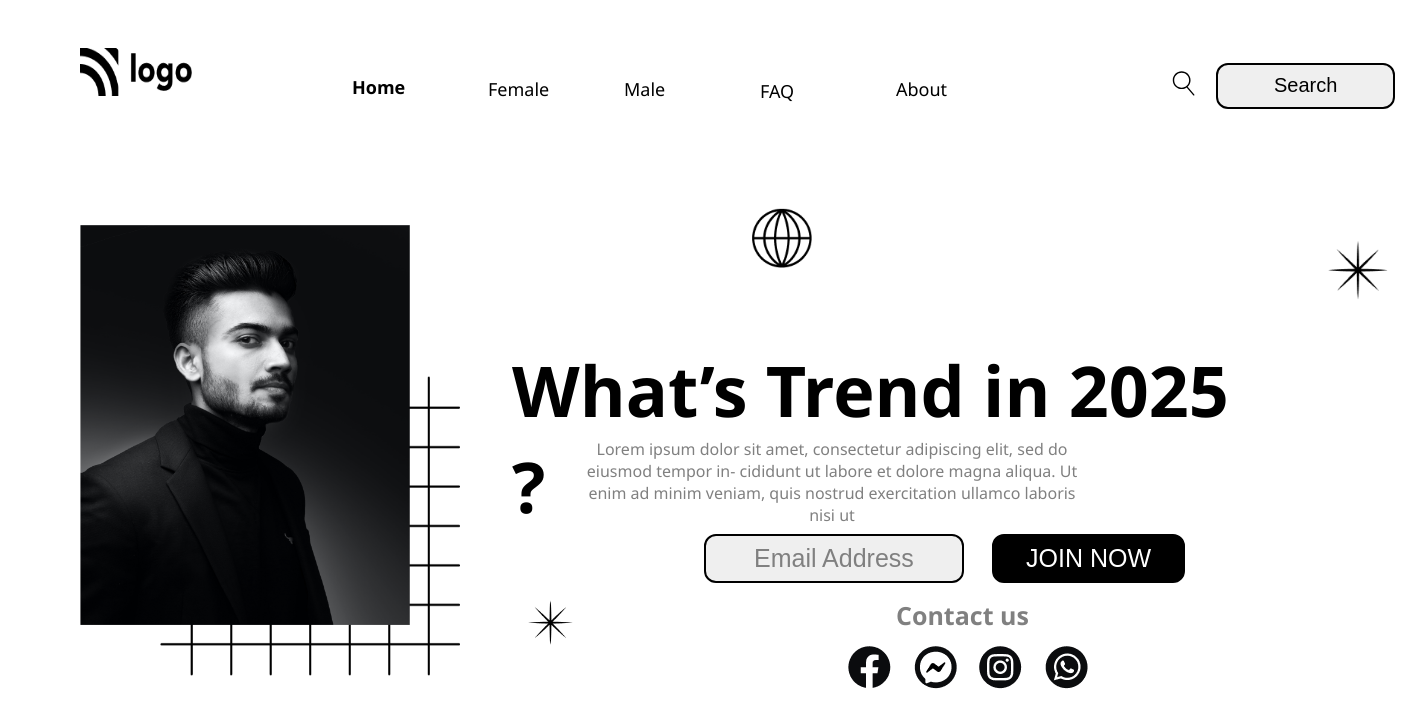
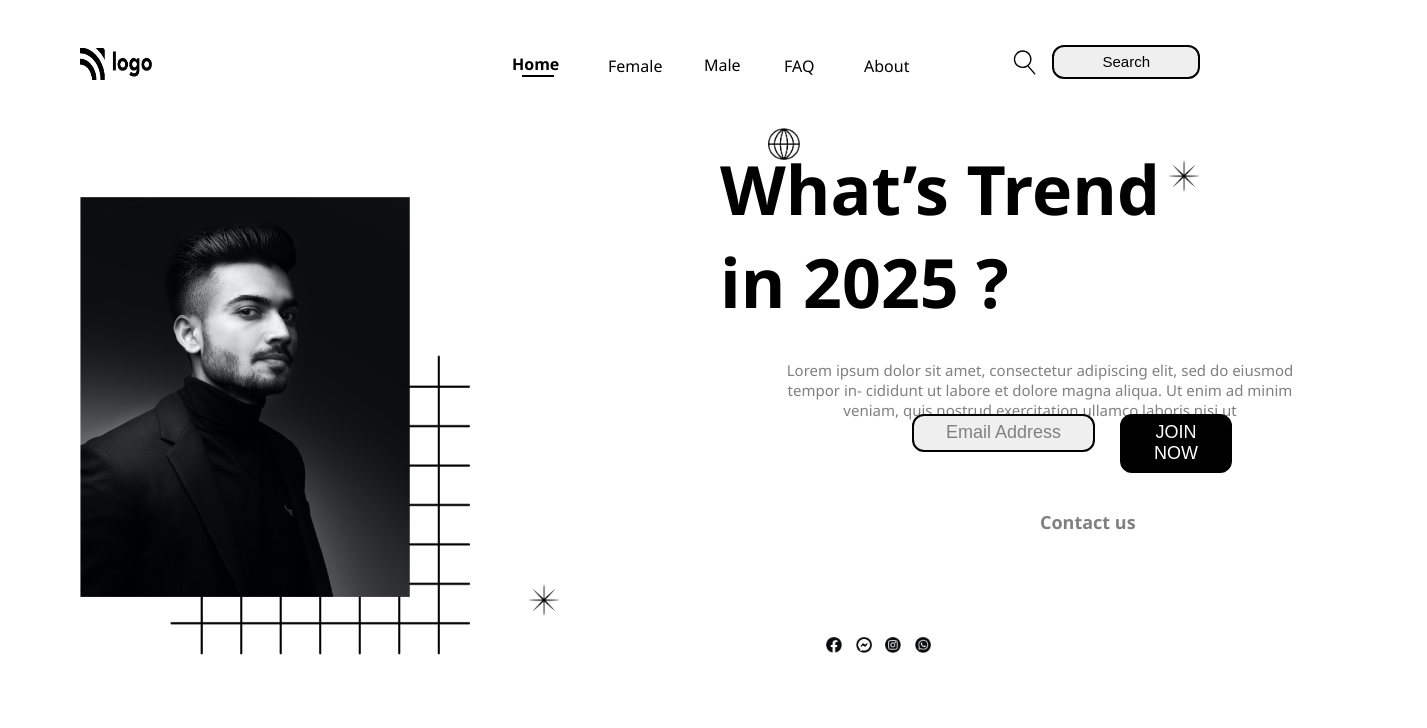
Before and after one commit to Nishantrajputs45/LIVE-CLASS-1, a website: page index.html in a window 1280 px wide. Shown: the whole page, 1427 px wide, since content can reach past the window. Drawn offline with Linux system fonts and the light colour scheme.

Commit message:
Updated style for postion of element on page

```diff
--- a/style/style.css
+++ b/style/style.css
@@ -1,136 +1,155 @@
 * {
   padding: 0;
   margin: 0;
+  box-sizing: border-box;
 }
 .container {
-  height: 100vh;
   font-family: "Segoe UI", Tahoma, Geneva, Verdana, sans-serif;
 }
 
 .navbar-container {
-  width: 90vw;
-  position: absolute;
-  left: 4rem;
+  height: 6rem;
 }
 
 .logo {
+  width: 4.5rem;
+  height: 2rem;
   position: relative;
   top: 3rem;
-  width: 7rem;
-  height: 3rem;
-  left: 1rem;
+  left: 5rem;
 }
 
 .list {
-  width: 40vw;
   list-style: none;
-  position: relative;
-  left: 18rem;
   font-weight: 300;
-  font-size: large;
+  font-size: medium;
+  position: absolute;
+  left: 32rem;
 }
 
 .list-item1 {
+  font-weight: bold;
   position: relative;
-  top: 1.4rem;
-  font-weight: bold;
+  top: 1rem;
+}
+.list-item1::after {
+  content: "";
+  border-bottom: 2px solid #000;
+  width: 60%;
+  display: block;
+  position: relative;
+  left: 0.6rem;
 }
 .list-item2 {
   position: relative;
-  left: 8.5rem;
+  left: 6rem;
+  bottom: 0.4rem;
 }
 .list-item3 {
   position: relative;
-  left: 17rem;
-  bottom: 1.5rem;
+  left: 12rem;
+  bottom: 1.8rem;
 }
 .list-item4 {
   position: relative;
-  left: 25.5rem;
-  bottom: 2.9rem;
+  left: 17rem;
+  bottom: 3.1rem;
 }
 .list-item5 {
   position: relative;
-  left: 34rem;
+  left: 22rem;
   bottom: 4.5rem;
 }
 .button-group {
-  width: 16rem;
-  position: absolute;
-  left: 68rem;
-  bottom: 3rem;
+  position: relative;
+  float: right;
+  right: 5rem;
 }
 
 .search-icon {
   position: relative;
-  left: 1.2rem;
-  top: 1.4rem;
+  width: 0.5rem;
+  height: 0.5rem;
+  right: 2.5rem;
+  top: 0.8rem;
 }
 .nav-button {
   position: relative;
-  left: 4rem;
-  bottom: 1rem;
-  padding: 0.6rem 3.5rem;
+  padding: 0.4rem 3rem;
   border: 2px solid #000000;
   border-radius: 12px;
-  font-size: 20px;
+  font-size: 15px;
 }
 .hero-container {
   position: relative;
   width: 90vw;
   left: 5rem;
-  top: 10rem;
-  height: 77vh;
 }
 
 .square {
   position: absolute;
-  top: 13.5rem;
-  left: 5rem;
+  top: 16.2rem;
+  left: 5.6rem;
 }
 .hero {
   position: relative;
+  top: 4rem;
 }
 .globe {
   position: relative;
-  top: 3rem;
-  left: 38rem;
+  top: 2rem;
+  left: 43rem;
+}
+.globe img {
+  width: 2rem;
+  height: 2rem;
 }
 .star {
   position: relative;
-  top: 5rem;
-  left: 78rem;
+  float: right;
+  right: 2rem;
+  top: 4rem;
+}
+.star img {
+  width: 2rem;
+  height: 2rem;
 }
 .star2 {
   position: absolute;
-  top: 27.5rem;
+  top: 30.5rem;
   left: 28rem;
 }
+.star2 img {
+  width: 2rem;
+  height: 2rem;
+}
 .hero-container-right {
-  position: relative;
-  width: 60vw;
-  left: 27rem;
-  bottom: 18rem;
+  position: absolute;
+  bottom: 6rem;
+  left: 40rem;
 }
 
 .hero-heading {
-  font-size: 70px;
+  font-size: 68px;
+  position: relative;
+  bottom: 2rem;
 }
 .hero-description {
-  position: absolute;
   width: 40vw;
+  background-color: #fff;
+  font-size: 15px;
   text-align: center;
+  color: #808080;
+  position: relative;
   left: 4rem;
-  top: 6rem;
-  color: #808080;
 }
 
 .button-email {
   position: absolute;
+  top: 15rem;
   left: 12rem;
-  top: 12rem;
-  padding: 0.5rem 3rem;
-  font-size: 25px;
+  padding: 0.4rem 2rem;
+  font-size: 18px;
   color: #808080;
   border: 2px solid #000000;
   border-radius: 12px;
@@ -138,10 +157,10 @@
 
 .button-join {
   position: absolute;
-  left: 30rem;
-  top: 12rem;
-  padding: 0.5rem 2rem;
-  font-size: 25px;
+  top: 15rem;
+  left: 25rem;
+  padding: 0.4rem 1.5rem;
+  font-size: 18px;
   border: 2px solid #000000;
   border-radius: 12px;
   background-color: #000;
@@ -150,16 +169,19 @@
 
 .contact-heading {
   position: absolute;
-  left: 24rem;
-  top: 16rem;
-  font-size: 25px;
+  top: 21rem;
+  left: 20rem;
+  font-size: 18px;
   color: #808080;
 }
 .icons {
-  position: absolute;
-  left: 21rem;
-  top: 19rem;
-  width: 15rem;
-  display: flex;
-  justify-content: space-between;
+  position: relative;
+  top: 13.5rem;
+  float: right;
+  right: 18.8rem;
 }
+.icons span img {
+  width: 1rem;
+  height: 1rem;
+  margin-left: 0.6rem;
+}
```
